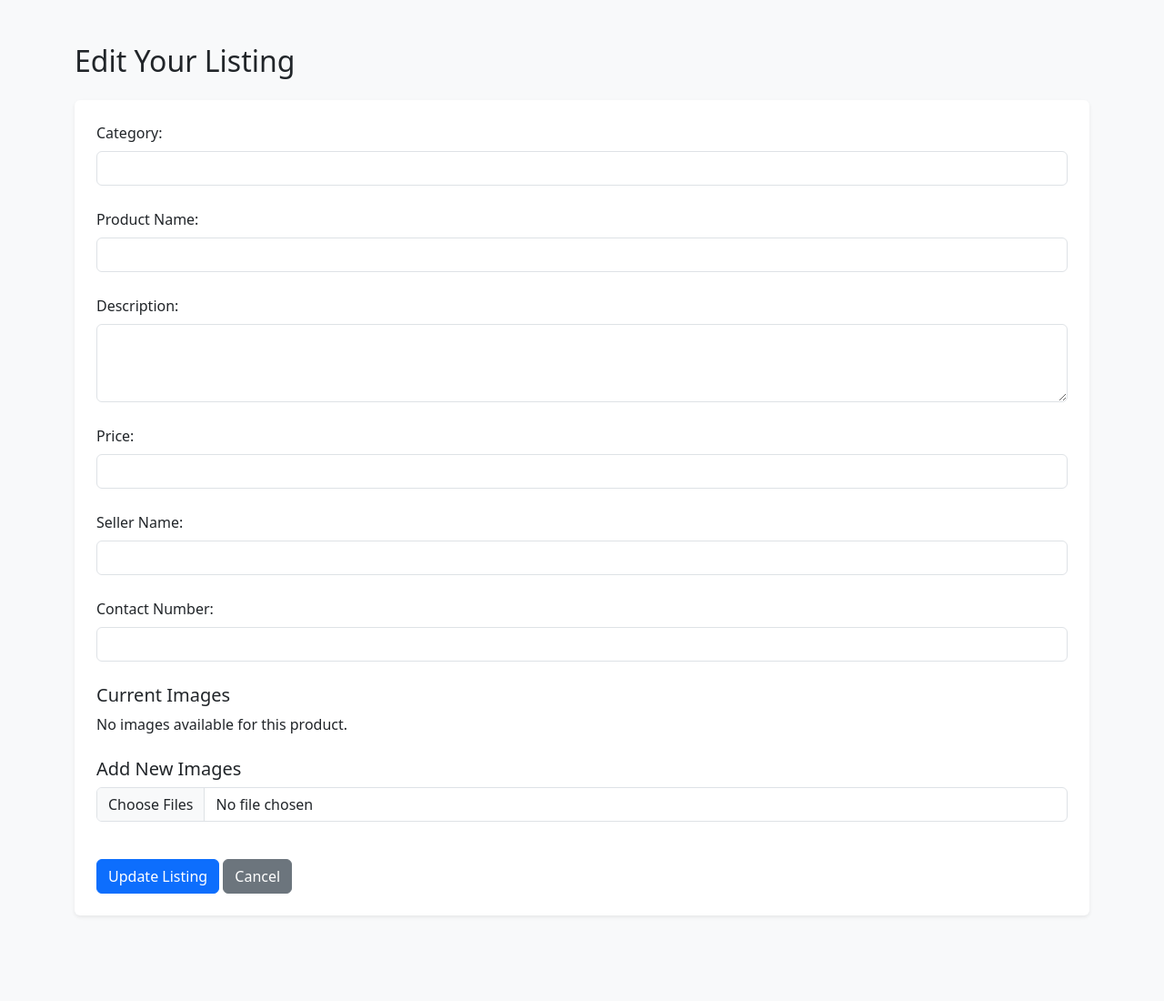
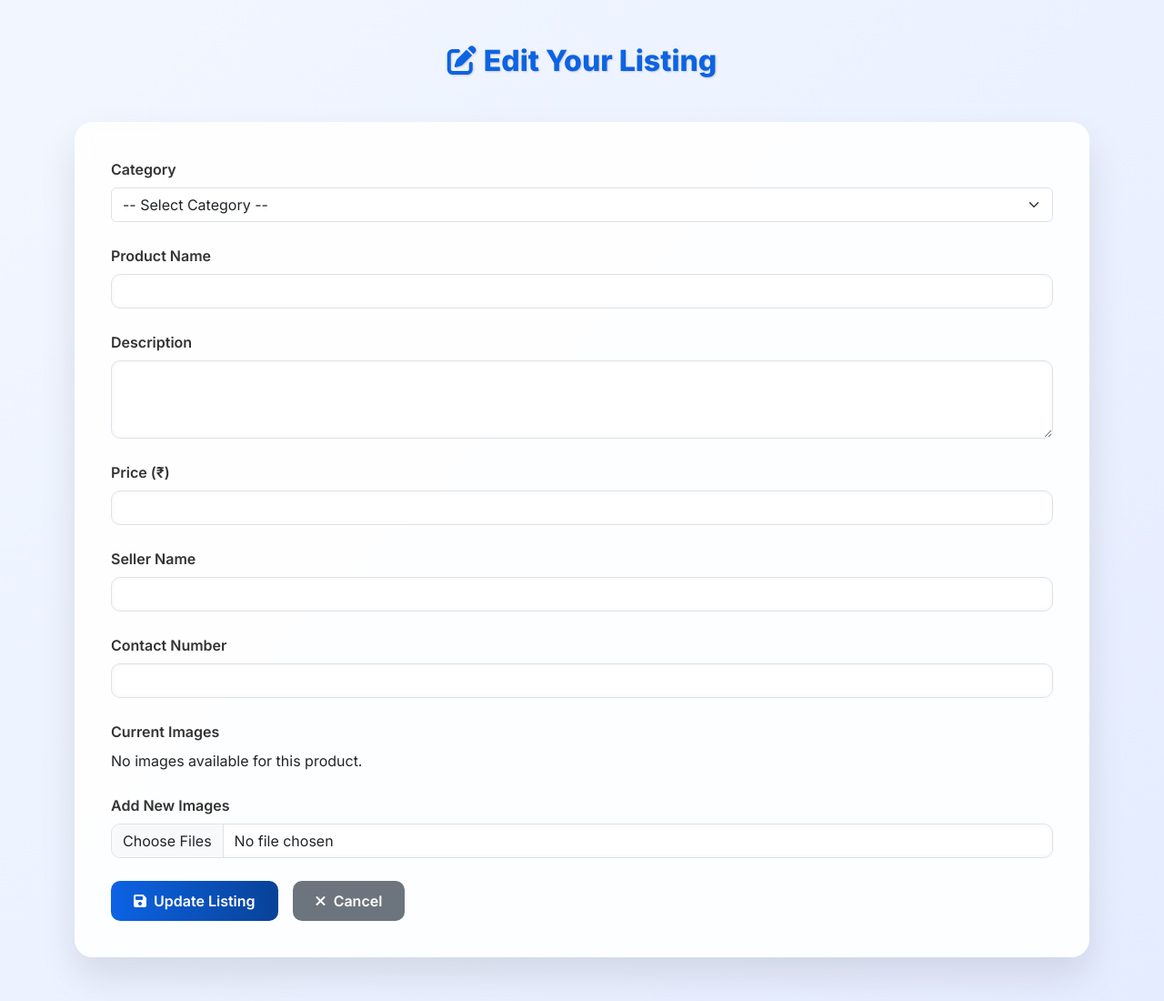
Before and after one commit to akshatabakre/Resell-nitrr, a Flask app: template templates/edit_listing.html in a window 1280 px wide. Shown: the whole page at 91% size. Before the commit the page ends 1007 px from the top, so only its background shows below. Run offline with Flask 3, Linux system fonts and the light colour scheme; the template is opened without the code that fills it, so the values that code supplies are empty; some libraries are stand-ins or nearby versions.

Commit message:
edit_listing changed

```diff
--- a/templates/edit_listing.html
+++ b/templates/edit_listing.html
@@ -2,70 +2,174 @@
 <html lang="en">
 <head>
     <meta charset="UTF-8">
-    <title>Edit Your Listing</title>
-    <link href="https://cdn.jsdelivr.net/npm/bootstrap@5.3.0/dist/css/bootstrap.min.css" rel="stylesheet">
+    <title>Edit Your Listing | CollegeResell</title>
+    <meta name="viewport" content="width=device-width, initial-scale=1">
+
+    <!-- Bootstrap & FontAwesome -->
+    <link href="https://cdn.jsdelivr.net/npm/bootstrap@5.3.3/dist/css/bootstrap.min.css" rel="stylesheet">
+    <link href="https://cdnjs.cloudflare.com/ajax/libs/font-awesome/6.5.0/css/all.min.css" rel="stylesheet">
+
+    <!-- Google Font -->
+    <link href="https://fonts.googleapis.com/css2?family=Inter:wght@400;600;800&display=swap" rel="stylesheet">
+
     <style>
+        body {
+            font-family: 'Inter', sans-serif;
+            background: linear-gradient(135deg, #f2f7ff, #e5ecff);
+            min-height: 100vh;
+        }
+
+        h2 {
+            font-weight: 800;
+            color: #0C63E4;
+            text-shadow: 1px 1px 2px #ccc;
+        }
+
+        form {
+            background: rgba(255, 255, 255, 0.9);
+            backdrop-filter: blur(10px);
+            border-radius: 20px;
+            padding: 40px;
+            box-shadow: 0 20px 40px rgba(0, 0, 0, 0.1);
+            animation: fadeInUp 0.8s ease;
+        }
+
+        label {
+            font-weight: 600;
+            color: #333;
+        }
+
+        .form-control, textarea {
+            border-radius: 10px;
+            box-shadow: inset 0 0 5px rgba(0, 0, 0, 0.05);
+            transition: 0.3s ease;
+        }
+
+        .form-control:focus {
+            border-color: #0C63E4;
+            box-shadow: 0 0 0 4px rgba(12, 99, 228, 0.2);
+        }
+
         .image-preview {
             position: relative;
             display: inline-block;
             margin: 10px;
+            transition: transform 0.3s ease;
+        }
+
+        .image-preview:hover {
+            transform: scale(1.05);
         }
 
         .image-preview img {
             max-width: 150px;
-            border-radius: 5px;
+            border-radius: 10px;
+            border: 2px solid #0C63E4;
+            box-shadow: 0 4px 10px rgba(0, 0, 0, 0.1);
         }
 
         .delete-checkbox {
             position: absolute;
             top: 5px;
             left: 5px;
-            background: white;
-            padding: 2px 5px;
-            border-radius: 5px;
+            background: #ffffffdd;
+            padding: 4px 8px;
+            border-radius: 10px;
+            font-size: 0.9rem;
+            font-weight: 600;
+        }
+
+        .btn-primary {
+            background: linear-gradient(to right, #0C63E4, #084298);
+            border: none;
+            font-weight: 600;
+            padding: 10px 25px;
+            border-radius: 10px;
+            transition: transform 0.2s, box-shadow 0.3s;
+        }
+
+        .btn-primary:hover {
+            transform: translateY(-2px);
+            box-shadow: 0 10px 20px rgba(12, 99, 228, 0.3);
+        }
+
+        .btn-secondary {
+            background: #6c757d;
+            border: none;
+            font-weight: 600;
+            padding: 10px 25px;
+            border-radius: 10px;
         }
 
         .form-section {
             margin-bottom: 25px;
         }
+
+        @keyframes fadeInUp {
+            from {
+                opacity: 0;
+                transform: translateY(30px);
+            }
+            to {
+                opacity: 1;
+                transform: translateY(0);
+            }
+        }
+
+        @media (max-width: 768px) {
+            .image-preview img {
+                max-width: 100px;
+            }
+        }
     </style>
 </head>
-<body class="bg-light">
+<body>
+
     <div class="container py-5">
-        <h2 class="mb-4">Edit Your Listing</h2>
-        <form method="POST" enctype="multipart/form-data" class="bg-white p-4 rounded shadow-sm">
+        <h2 class="text-center mb-5"><i class="fas fa-edit me-2"></i>Edit Your Listing</h2>
+
+        <form method="POST" enctype="multipart/form-data">
             <div class="form-section">
-                <label for="category" class="form-label">Category:</label>
-                <input type="text" class="form-control" name="category" value="{{ product.category }}" required>
+            <label for="category" class="form-label">Category</label>
+            <select class="form-select" name="category" required>
+            <option value="">-- Select Category --</option>
+            <option value="Electronics" {% if product.category == 'Electronics' %}selected{% endif %}>Electronics</option>
+            <option value="Groceries" {% if product.category == 'Groceries' %}selected{% endif %}>Groceries</option>
+            <option value="Study Stuff" {% if product.category == 'Study Stuff' %}selected{% endif %}>Study Stuff</option>
+            <option value="Hostel Stuff" {% if product.category == 'Hostel Stuff' %}selected{% endif %}>Hostel Stuff</option>
+            <option value="Vehicles" {% if product.category == 'Vehicles' %}selected{% endif %}>Vehicles</option>
+            <option value="Others" {% if product.category == 'Others' %}selected{% endif %}>Others</option>
+            </select>
             </div>
 
+
             <div class="form-section">
-                <label for="product_name" class="form-label">Product Name:</label>
+                <label for="product_name" class="form-label">Product Name</label>
                 <input type="text" class="form-control" name="product_name" value="{{ product.name }}" required>
             </div>
 
             <div class="form-section">
-                <label for="description" class="form-label">Description:</label>
+                <label for="description" class="form-label">Description</label>
                 <textarea class="form-control" name="description" rows="3" required>{{ product.description }}</textarea>
             </div>
 
             <div class="form-section">
-                <label for="price" class="form-label">Price:</label>
+                <label for="price" class="form-label">Price (₹)</label>
                 <input type="number" class="form-control" name="price" value="{{ product.price }}" required>
             </div>
 
             <div class="form-section">
-                <label for="seller_name" class="form-label">Seller Name:</label>
+                <label for="seller_name" class="form-label">Seller Name</label>
                 <input type="text" class="form-control" name="seller_name" value="{{ product.seller_name }}" required>
             </div>
 
             <div class="form-section">
-                <label for="phone" class="form-label">Contact Number:</label>
+                <label for="phone" class="form-label">Contact Number</label>
                 <input type="text" class="form-control" name="phone" value="{{ product.phone }}" required>
             </div>
 
             <div class="form-section">
-                <h5>Current Images</h5>
+                <label class="form-label">Current Images</label>
                 {% if product.image_urls %}
                     <div class="d-flex flex-wrap">
                         {% for url in product.image_urls %}
@@ -83,13 +187,22 @@
             </div>
 
             <div class="form-section">
-                <h5>Add New Images</h5>
+                <label for="new_images" class="form-label">Add New Images</label>
                 <input type="file" class="form-control" name="new_images" multiple>
             </div>
 
-            <button type="submit" class="btn btn-primary mt-3">Update Listing</button>
-            <a href="/my_listings" class="btn btn-secondary mt-3">Cancel</a>
+            <div class="mt-4 d-flex gap-3">
+                <button type="submit" class="btn btn-primary">
+                    <i class="fas fa-save me-1"></i> Update Listing
+                </button>
+                <a href="/my_listings" class="btn btn-secondary">
+                    <i class="fas fa-times me-1"></i> Cancel
+                </a>
+            </div>
         </form>
     </div>
+
+    <!-- Bootstrap JS -->
+    <script src="https://cdn.jsdelivr.net/npm/bootstrap@5.3.3/dist/js/bootstrap.bundle.min.js"></script>
 </body>
 </html>
```
